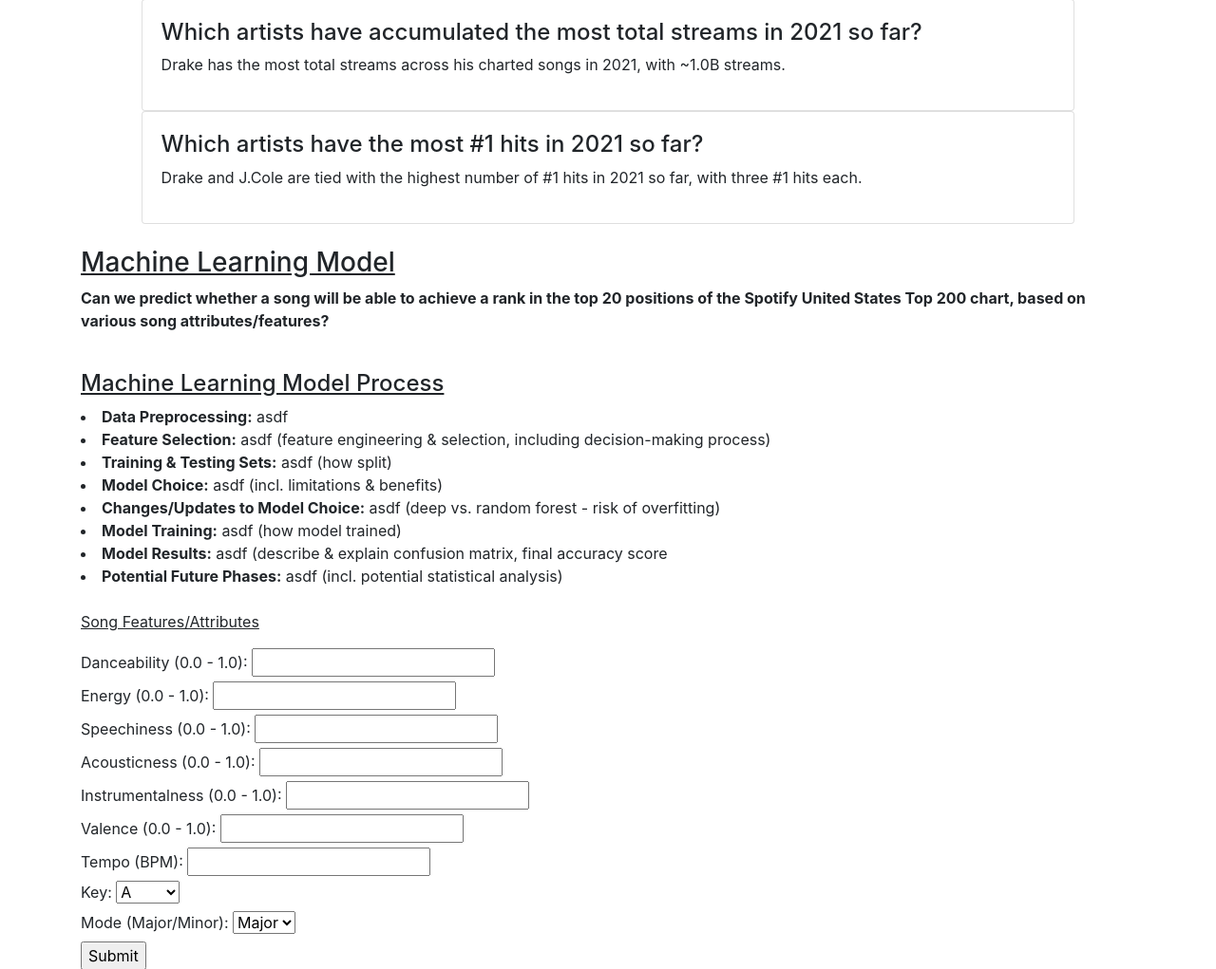
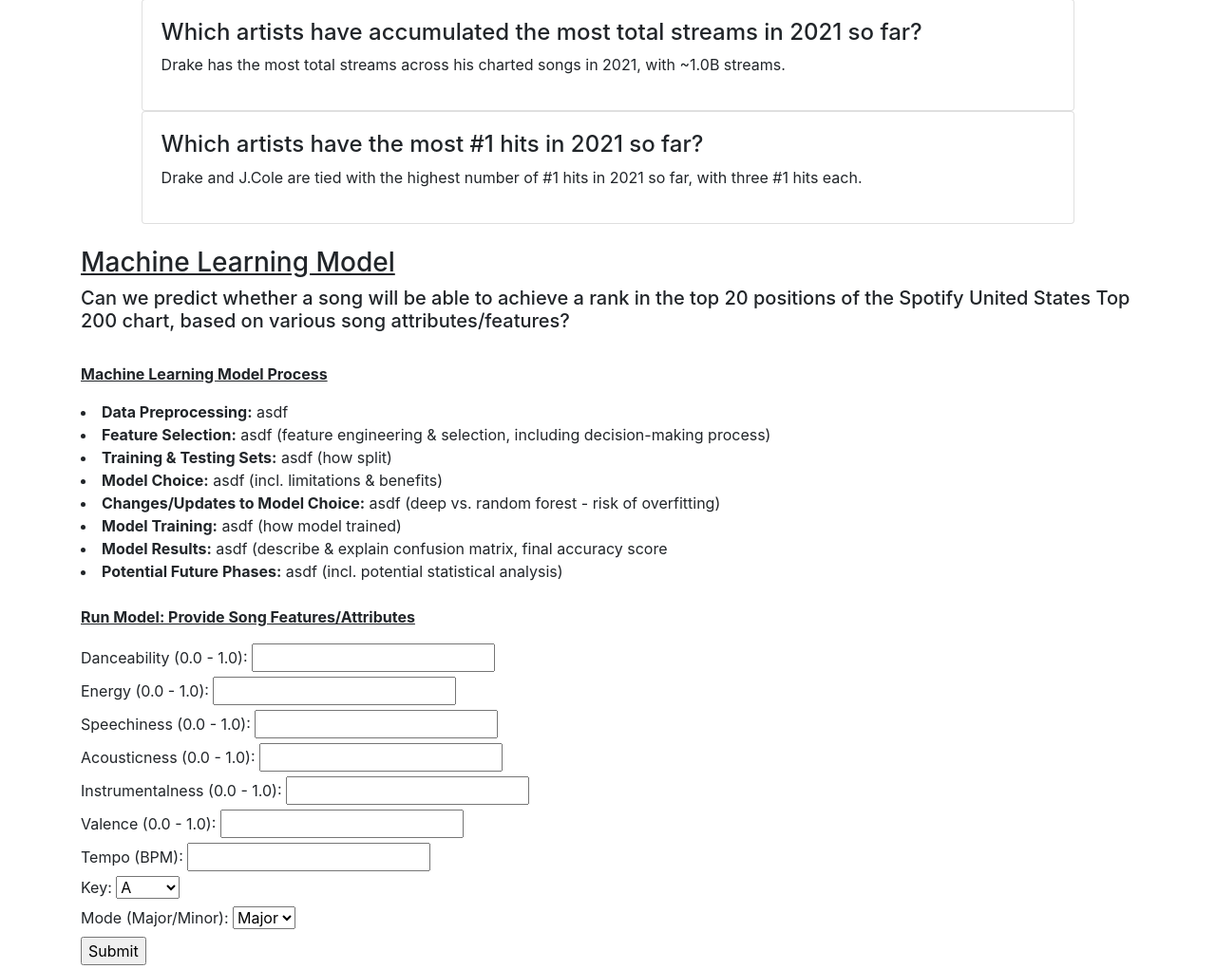
Before and after one commit to aseo67/Top_Songs_Analysis, a Flask app: template templates/index.html in a window 1280 px wide. Shown: the part 1303-2324 px from the top of the page at 95% size. Run offline with Flask 2, Linux system fonts and the light colour scheme; the template is opened without the code that fills it, so the values that code supplies are empty; some libraries are stand-ins or nearby versions.

Commit message:
Update dashboard

```diff
--- a/templates/index.html
+++ b/templates/index.html
@@ -111,9 +111,9 @@
 
     <div class="container" id="model">
         <h3><u>Machine Learning Model</u></h3>
-        <p><b>Can we predict whether a song will be able to achieve a rank in the top 20 positions of the Spotify United States Top 200 chart, based on various song attributes/features?</b></p>
+        <h5>Can we predict whether a song will be able to achieve a rank in the top 20 positions of the Spotify United States Top 200 chart, based on various song attributes/features?</h5>
         <br>
-        <h4><u>Machine Learning Model Process</u></h4>
+        <p><b><u>Machine Learning Model Process</u></b></p>
         <li><b>Data Preprocessing:</b> asdf</li>
         <li><b>Feature Selection:</b> asdf (feature engineering & selection, including decision-making process)</li>
         <li><b>Training & Testing Sets:</b> asdf (how split)</li>
@@ -123,7 +123,7 @@
         <li><b>Model Results:</b> asdf (describe & explain confusion matrix, final accuracy score</li>
         <li><b>Potential Future Phases:</b> asdf (incl. potential statistical analysis)</li>
         <br>
-        <p><u>Song Features/Attributes</u></p>
+        <p><b><u>Run Model: Provide Song Features/Attributes</u></b></p>
         <form action="/predict" method="POST">
             <label>Danceability (0.0 - 1.0):</label>
             <input type="float" name="danceability">
```
